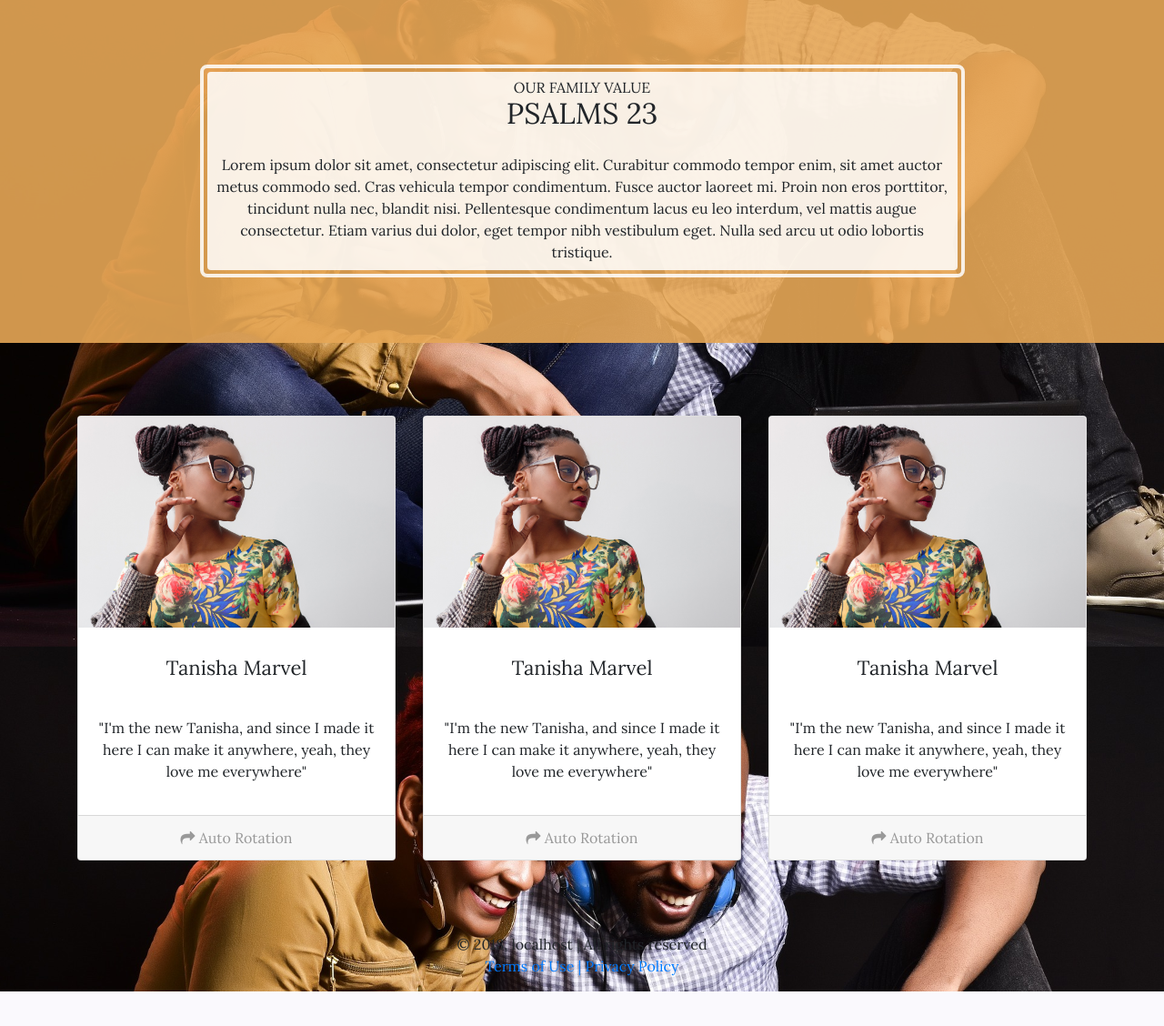
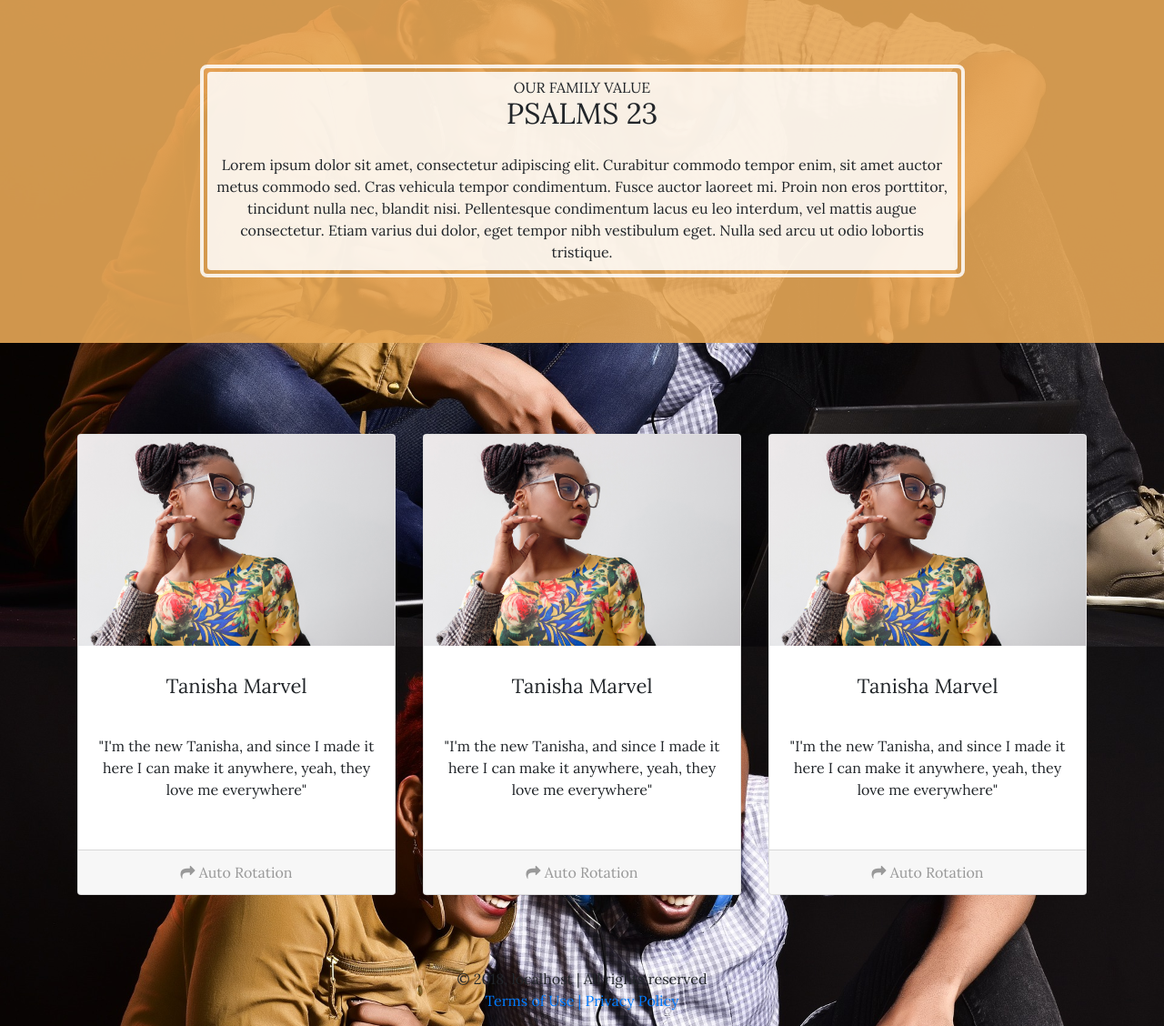
Before and after one commit to dmkibuka/My-Django-Template, a Django app: page /welcome/ in a window 1280 px wide. Shown: the part 996-2124 px from the top of the page at 91% size. Before the commit the page ends 2086 px from the top, so only its background shows below. Run offline with Django 3.2, Linux system fonts and the light colour scheme; some libraries are stand-ins or nearby versions.

Commit message:
changed display css of flipping cards

```diff
--- a/static/css/base.css
+++ b/static/css/base.css
@@ -109,15 +109,6 @@ h6 {
   }
 }
 
-/*.btn-xl {
-  font-weight: 700;
-  font-size: 0.8rem;
-  padding-top: 1.5rem;
-  padding-bottom: 1.5rem;
-  padding-left: 2rem;
-  padding-right: 2rem;
-}*/
-
 .intro {
   position: relative;
 }
@@ -174,7 +165,6 @@ h6 {
 .cta .cta-inner {
   position: relative;
   padding: .5rem;
-  /*margin: 0.5rem;*/
   background-color: rgba(255, 255, 255, 0.85);
 }
 
@@ -277,7 +267,7 @@ h6 {
 /********FLIPPING CARD STYLES **************/
 
 .family-card [class*="col-"] {
-  padding-bottom: 1.25rem;
+  padding-top: 1.25rem;
 }
 
 .family-card .front .husband img {
@@ -290,7 +280,6 @@ h6 {
 }
 
 .family-card .back .card-body {
-  height: 12.9em;
   display: grid;
   justify-content: center;
   align-content: center;
--- a/templates/home_page.html
+++ b/templates/home_page.html
@@ -70,7 +70,7 @@
             <div class="card-flip">
               <div class="front">
                 <!-- Card Contents Here -->
-                <div class="card husband">
+                <div class="card husband h-100">
                   <img class="card-img-top" src='{% static "images/adult_5.jpg" %}' alt="Card image cap">
                   <div class="card-body">
                     <h3 class="name">Tanisha Marvel</h3>
@@ -85,7 +85,7 @@
               </div>
               <div class="back">
                 <!-- Card Contents Here -->
-                <div class="card">
+                <div class="card h-100">
                   <img class="card-img-top" src='{% static "images/adult_5.jpg" %}' alt="Card image cap">
                   <div class="card-body mx-auto">
                     <h5 class="motto">"To Be or Not to Be, This is My Awesome Motto!"</h5>
@@ -114,7 +114,7 @@
             <div class="card-flip">
               <div class="front">
                 <!-- Card Contents Here -->
-                <div class="card husband">
+                <div class="card husband h-100">
                   <img class="card-img-top" src='{% static "images/adult_5.jpg" %}' alt="Card image cap">
                   <div class="card-body">
                     <h3 class="name">Tanisha Marvel</h3>
@@ -129,7 +129,7 @@
               </div>
               <div class="back">
                 <!-- Card Contents Here -->
-                <div class="card">
+                <div class="card h-100">
                   <img class="card-img-top" src='{% static "images/adult_5.jpg" %}' alt="Card image cap">
                   <div class="card-body mx-auto">
                     <h5 class="motto">"To Be or Not to Be, This is My Awesome Motto!"</h5>
@@ -158,7 +158,7 @@
             <div class="card-flip">
               <div class="front">
                 <!-- Card Contents Here -->
-                <div class="card husband">
+                <div class="card husband h-100">
                   <img class="card-img-top" src='{% static "images/adult_5.jpg" %}' alt="Card image cap">
                   <div class="card-body">
                     <h3 class="name">Tanisha Marvel</h3>
@@ -173,7 +173,7 @@
               </div>
               <div class="back">
                 <!-- Card Contents Here -->
-                <div class="card">
+                <div class="card h-100">
                   <img class="card-img-top" src='{% static "images/adult_5.jpg" %}' alt="Card image cap">
                   <div class="card-body mx-auto">
                     <h5 class="motto">"To Be or Not to Be, This is My Awesome Motto!"</h5>
```
